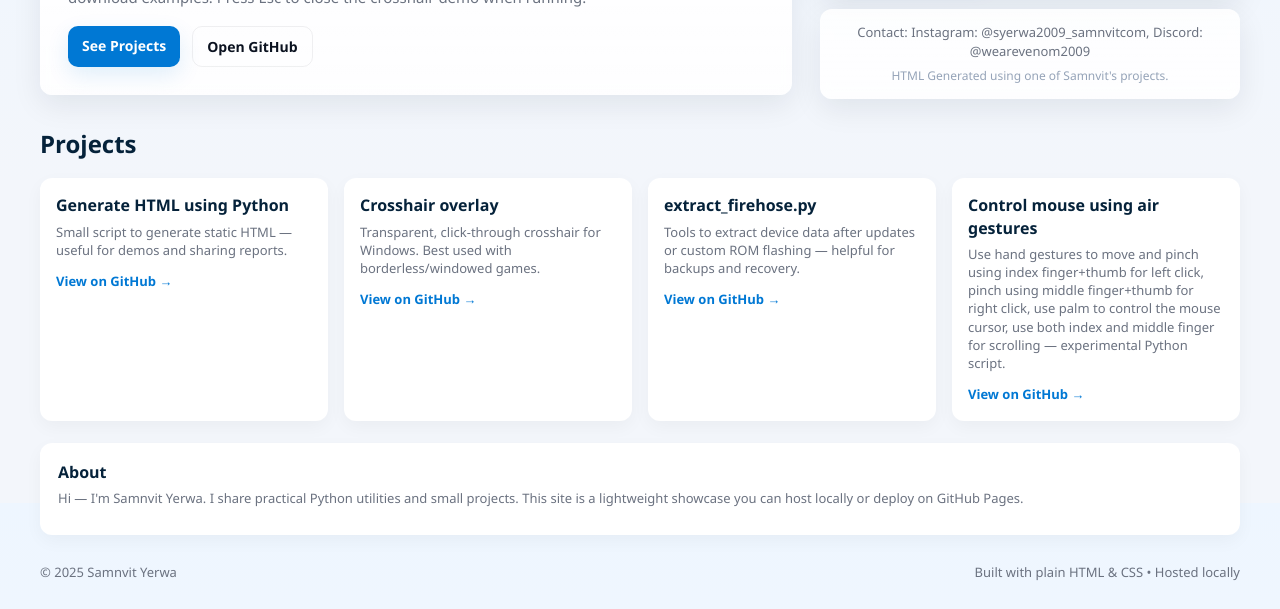
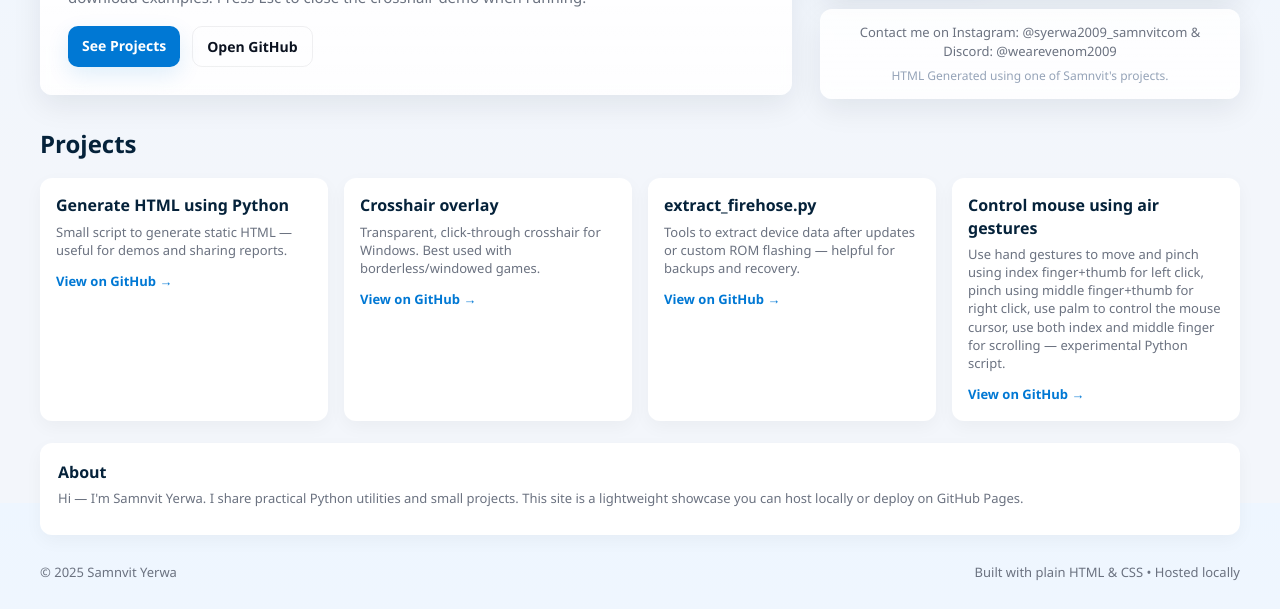
Before and after one commit to SammyTheGr8-Gamer/Samnvit-s-python-projects, a plain HTML site: page index.html in a window 1280 px wide. Shown: the part 297-906 px from the top of the page. Drawn offline with Linux system fonts and the light colour scheme.

Commit message:
Fix HTML formatting and structure

```diff
--- a/index.html
+++ b/index.html
@@ -209,7 +209,7 @@
         </div>
 
         <div class="hero-card" style="padding:14px; text-align:center; font-size:13px; color:var(--muted)">
-          Contact: Instagram: @syerwa2009_samnvitcom, Discord: @wearevenom2009
+          Contact me on Instagram: @syerwa2009_samnvitcom & Discord: @wearevenom2009
           <div style="font-size:12px;color:#95a3b8;margin-top:8px">HTML Generated using one of Samnvit's projects.</div>
         </div>
       </div>
```
